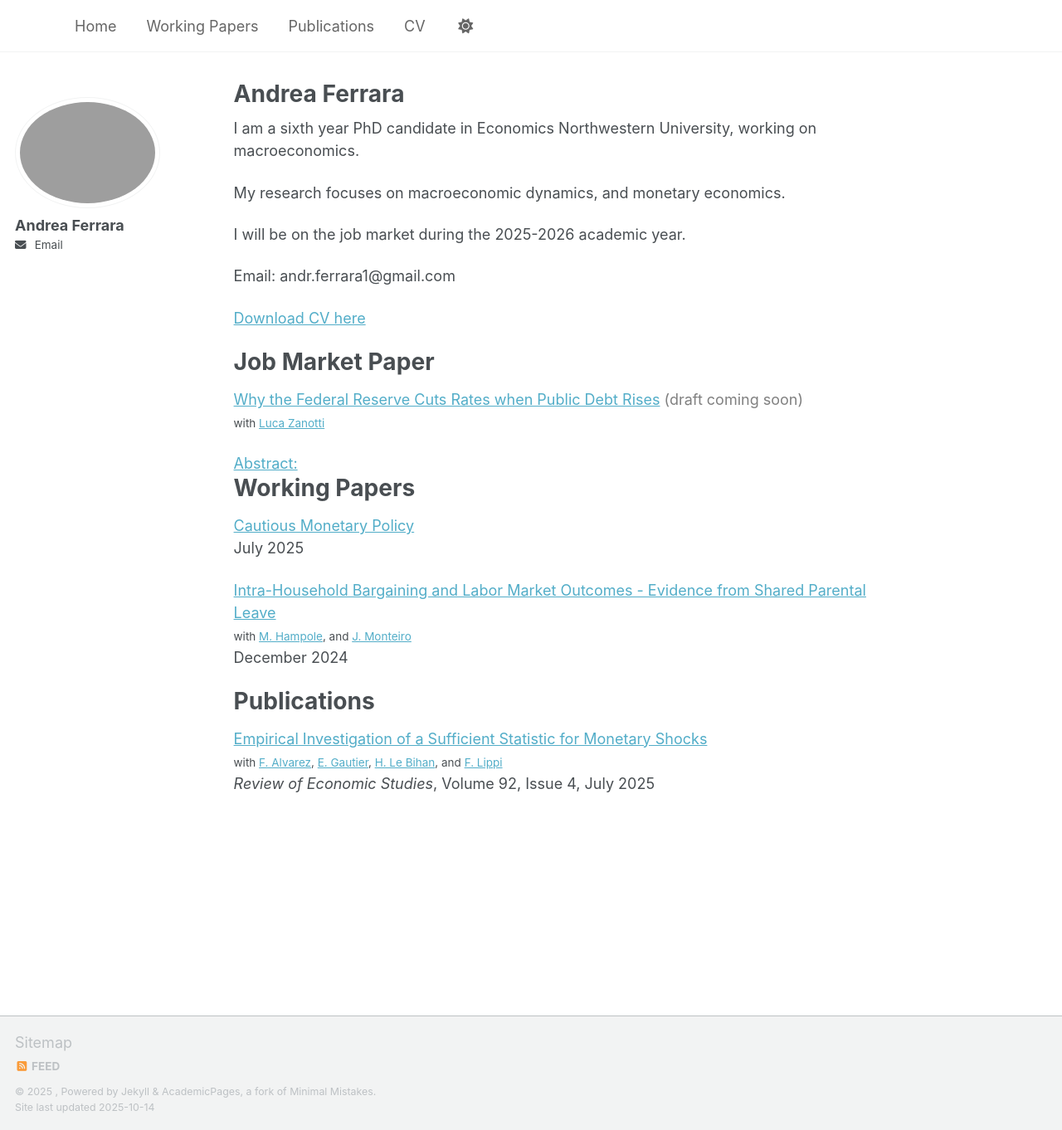
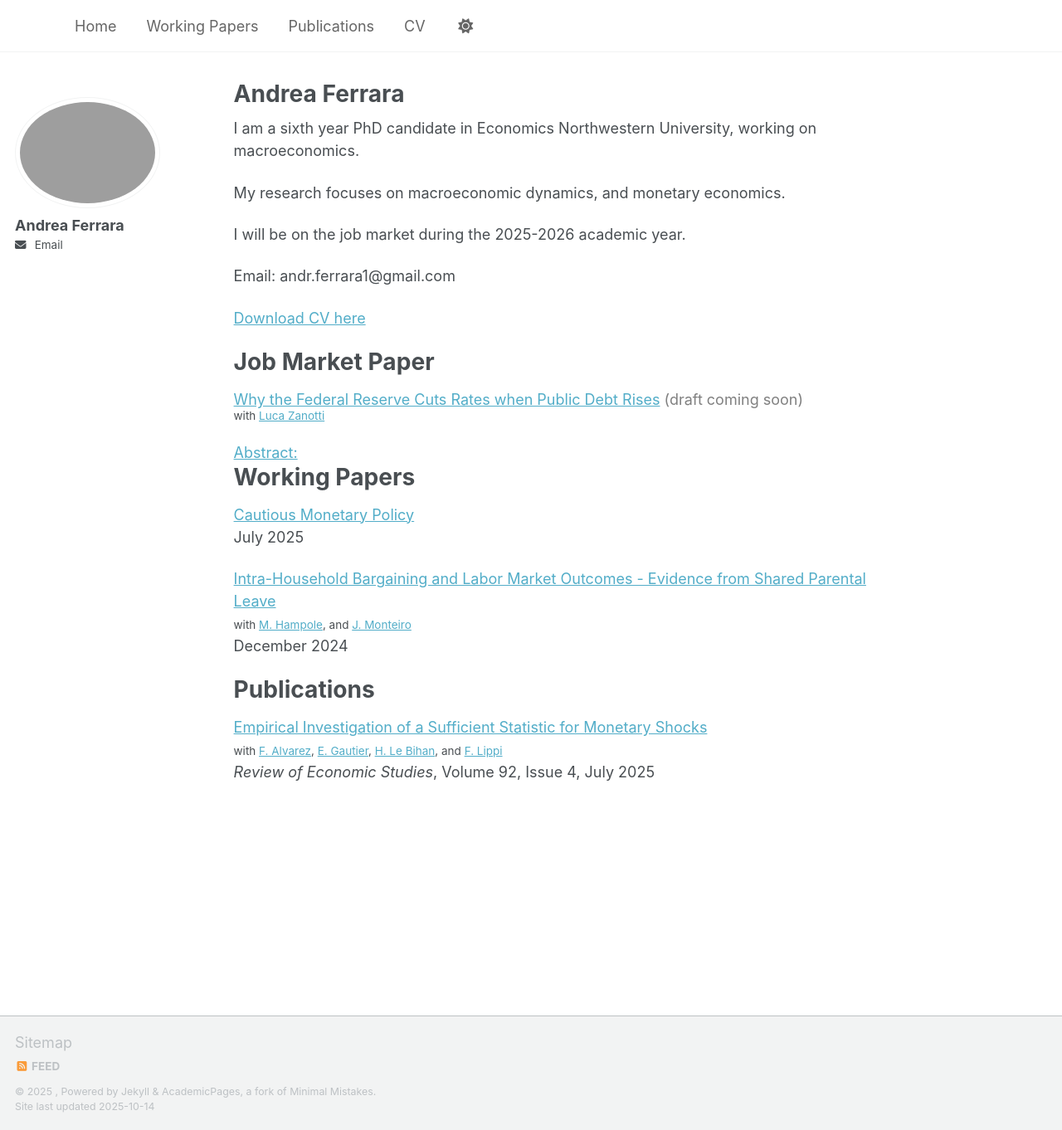
Before and after one commit to AndreaFerrara1997/AndreaFerrara1997.github.io, a Jekyll site: the page built from index.md, in a window 1280 px wide and 1362 px high. Shown: the whole window at 83% size. Built offline with Jekyll 4.4.1, drawn with Linux system fonts in a browser that asks for light colours; a script that is not in the unit is left out.

Commit message:
Update index.md

```diff
--- a/index.md
+++ b/index.md
@@ -20,11 +20,13 @@ Email: andr.ferrara1@gmail.com
 {% include cv.md %}
 
 # Job Market Paper
-<span class="archive__item-title" style="color:#52ADC8; text-decoration:underline;">Why the Federal Reserve Cuts Rates when Public Debt Rises</span> <span style="color:gray;">(draft coming soon)</span>
-<small> with <span class="archive__item-title" style="color:#52ADC8; text-decoration:underline;">Luca Zanotti</span> </small>
-<details style="margin-top:-1;"><summary><span style="color:#52ADC8; text-decoration:underline; cursor:pointer;">Abstract:</span></summary>
-We document a new empirical fact: when the U.S. public debt-to-GDP ratio rises, the Federal Reserve tends to lower its policy rate, conditional on inflation and output. To explain this pattern, we develop and estimate a New-Keynesian model with shocks to the household's demand for public debt. These shocks generate a negative comovement between public debt and the natural rate of interest, defined as the real rate that would prevail in the flexible-price economy. Assuming that the Fed adjusts its policy rate in line with the natural rate, this mechanism rationalizes the negative relation between debt and the policy rate. We show that these shocks are a key driver of business-cycle fluctuations and that policy rules responding to the natural rate reduce the volatility of inflation and output relative to standard rules. Complementing this analysis, we construct a debt-informed measure of the natural rate using a time-varying parameter vector autoregression model. Once this measure is included in the policy rule, an increase in the debt-to-GDP ratio no longer reduces the federal funds rate, consistent with the mechanism highlighted by the model.
+<span class="archive__item-title" style="color:#52ADC8; text-decoration:underline;">Why the Federal Reserve Cuts Rates when Public Debt Rises</span> <span style="color:gray;">(draft coming soon)</span><br>
+<small style="display:block; margin:0 0 0.1em 0; line-height:1;">with <span class="archive__item-title" style="color:#52ADC8; text-decoration:underline;">Luca Zanotti</span></small>
+<details style="margin-top:0;">
+  <summary><span style="color:#52ADC8; text-decoration:underline; cursor:pointer;">Abstract:</span></summary>
+  We document a new empirical fact: when the U.S. public debt-to-GDP ratio rises, the Federal Reserve tends to lower its policy rate, conditional on inflation and output. To explain this pattern, we develop and estimate a New-Keynesian model with shocks to the household's demand for public debt. These shocks generate a negative comovement between public debt and the natural rate of interest, defined as the real rate that would prevail in the flexible-price economy. Assuming that the Fed adjusts its policy rate in line with the natural rate, this mechanism rationalizes the negative relation between debt and the policy rate. We show that these shocks are a key driver of business-cycle fluctuations and that policy rules responding to the natural rate reduce the volatility of inflation and output relative to standard rules. Complementing this analysis, we construct a debt-informed measure of the natural rate using a time-varying parameter vector autoregression model. Once this measure is included in the policy rule, an increase in the debt-to-GDP ratio no longer reduces the federal funds rate, consistent with the mechanism highlighted by the model.
 </details>
+
 
 
 
```
